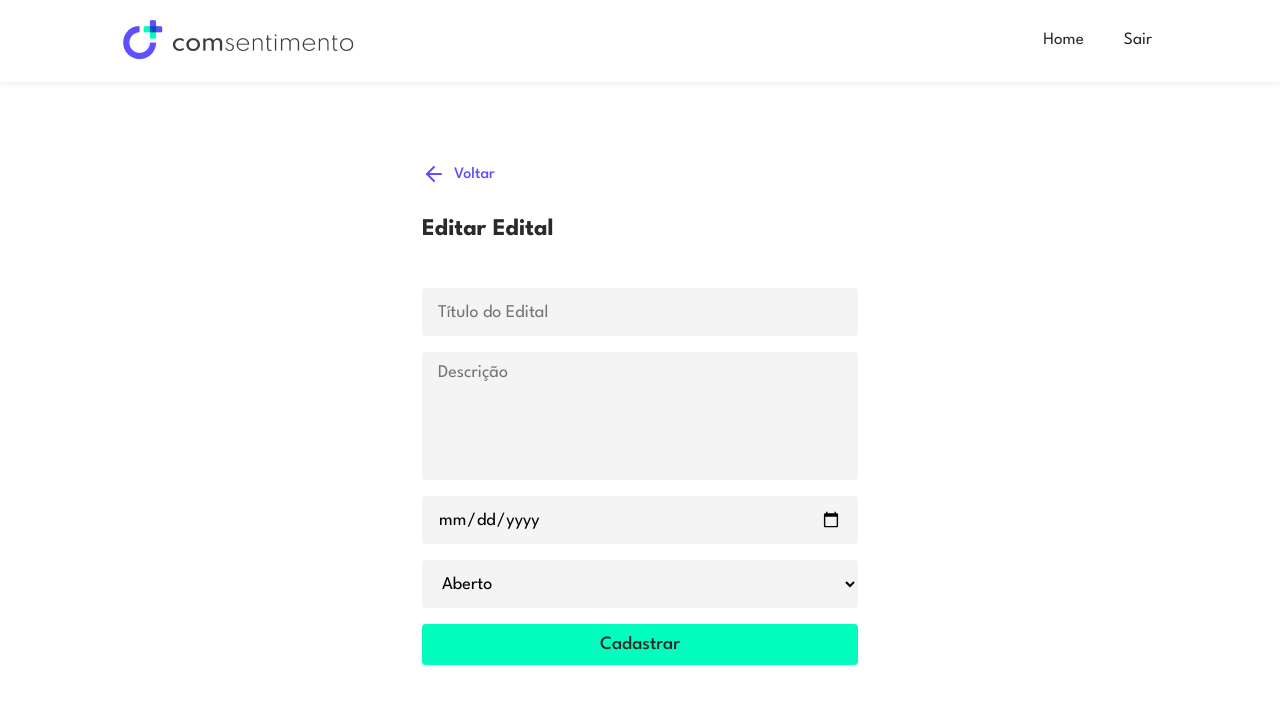
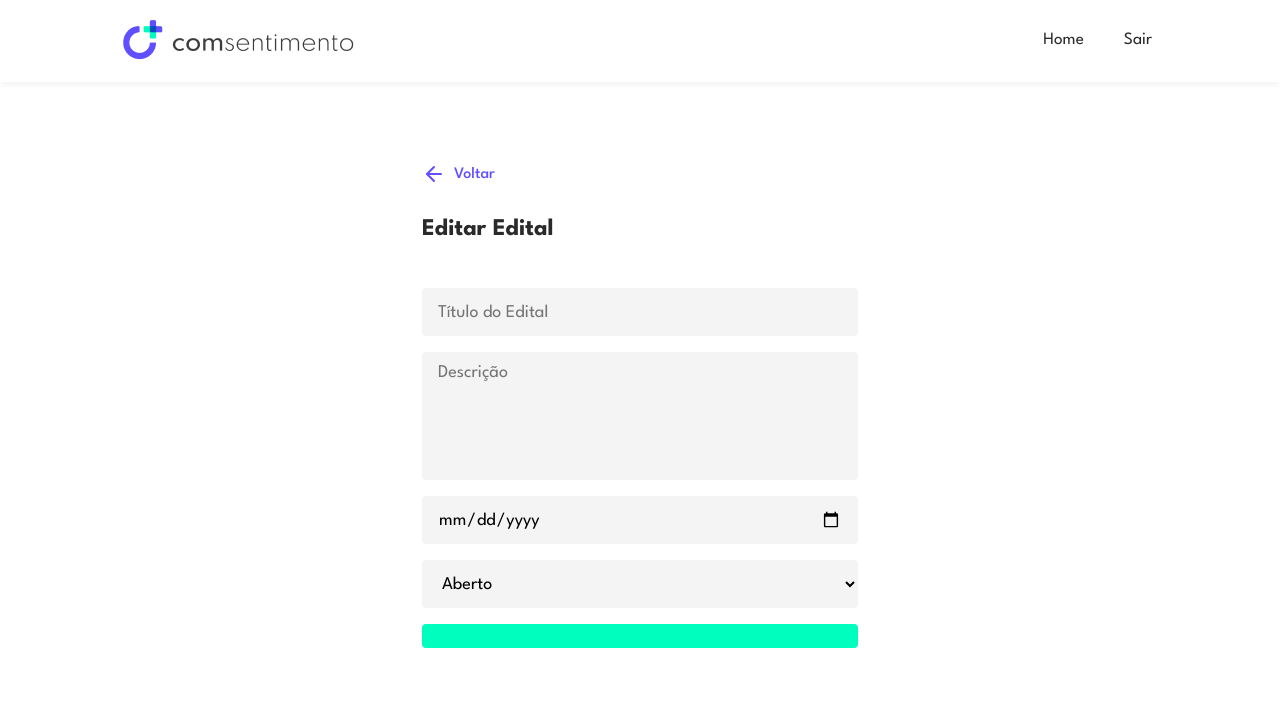
Before and after one commit to LeandroFilie/comsentimento-techtest, a React (Create React App) app: page /notice/edit in a window 1280 px wide. Shown: the top 704 px of the page. Built offline with nearby package versions, Linux system fonts and the light colour scheme.

Commit message:
feat(NoticeForm): using Uncontrolled Components and callback function to handle submit

```diff
--- a/src/components/NoticeForm/index.js
+++ b/src/components/NoticeForm/index.js
@@ -1,21 +1,50 @@
+import { useRef } from 'react';
+import PropTypes from 'prop-types';
 import { Form } from './style';
 import { Input } from '../Input';
 import { Select } from '../Select';
 import { TextArea } from '../TextArea';
 import { Button } from '../Button';
 
-export default function NoticeForm() {
+export default function NoticeForm({ buttonLabel, onSubmit }) {
+  const fieldTitle = useRef(null);
+  const fieldDescription = useRef(null);
+  const fielDate = useRef(null);
+  const fielStatus = useRef(null);
+
+  function handleSubmit(event) {
+    event.preventDefault();
+
+    const title = fieldTitle.current.value;
+    const description = fieldDescription.current.value;
+    const date = fielDate.current.value;
+    const status = fielStatus.current.value;
+
+    onSubmit({
+      title, description, date, status,
+    });
+  }
+
   return (
-    <Form>
-      <Input placeholder="Título do Edital" />
-      <TextArea placeholder="Descrição" />
-      <Input type="date" />
-      <Select>
+    <Form onSubmit={handleSubmit}>
+      <Input placeholder="Título do Edital" ref={fieldTitle} />
+
+      <TextArea placeholder="Descrição" ref={fieldDescription} />
+
+      <Input type="date" ref={fielDate} />
+
+      <Select ref={fielStatus}>
         <option value="open">Aberto</option>
         <option value="close">Fechado</option>
       </Select>
-      <Button variant="default">Cadastrar</Button>
+
+      <Button variant="default">{buttonLabel}</Button>
     </Form>
 
   );
 }
+
+NoticeForm.propTypes = {
+  buttonLabel: PropTypes.string.isRequired,
+  onSubmit: PropTypes.func.isRequired,
+};
--- a/src/pages/NewNotice/index.js
+++ b/src/pages/NewNotice/index.js
@@ -6,6 +6,9 @@ import NoticeForm from '../../components/NoticeForm';
 import PageHeader from '../../components/PageHeader';
 
 export default function NewNotice() {
+  function handleSubmit(formData) {
+    console.log(formData);
+  }
   return (
     <>
       <Header>
@@ -22,7 +25,10 @@ export default function NewNotice() {
       <Container>
         <PageHeader title="Novo Edital" />
 
-        <NoticeForm />
+        <NoticeForm
+          buttonLabel="Cadastrar"
+          onSubmit={handleSubmit}
+        />
       </Container>
     </>
   );
```
